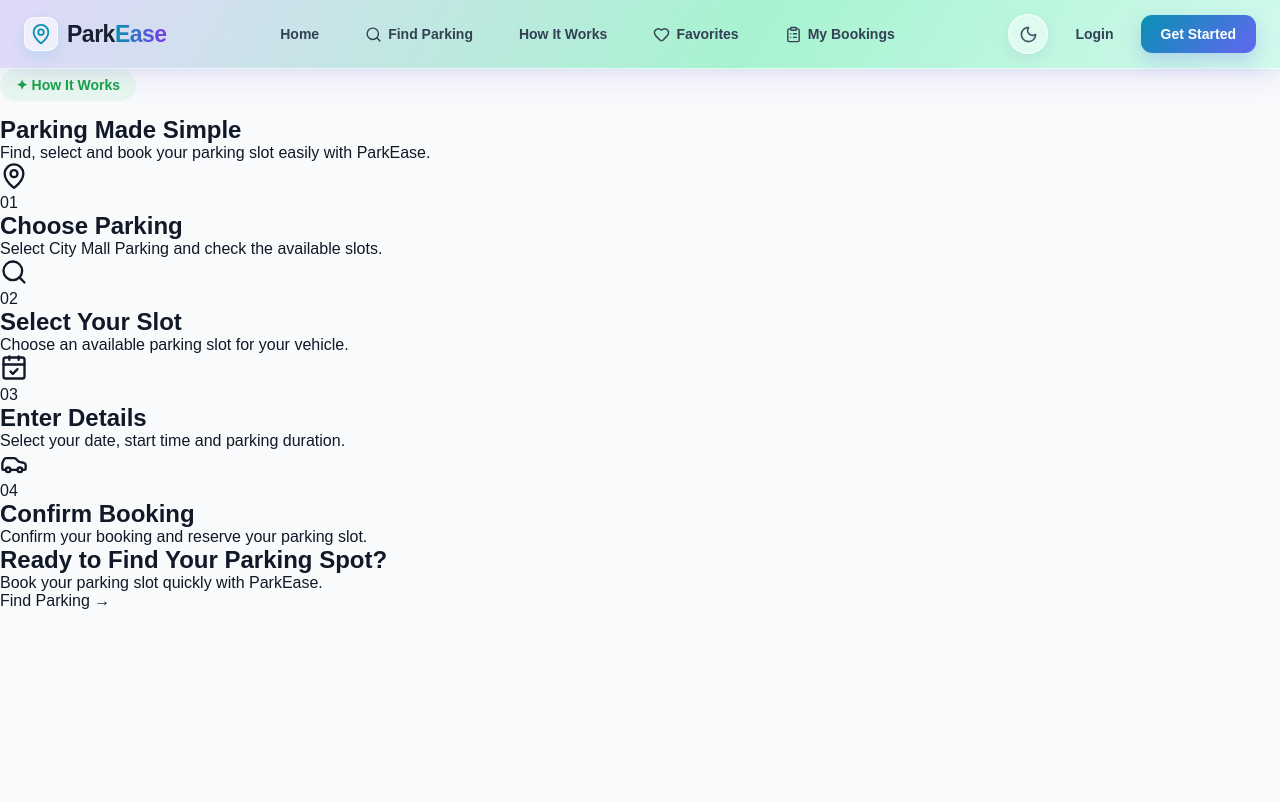
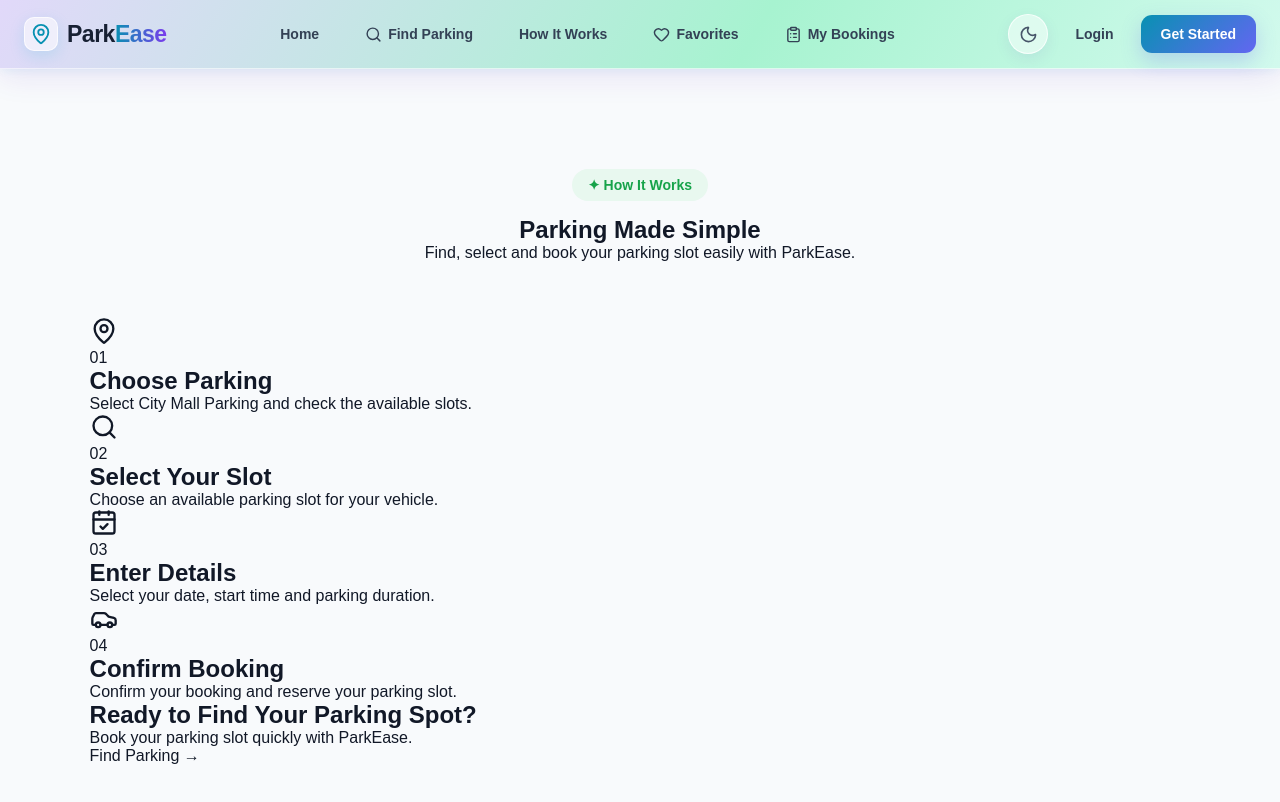
Before and after one commit to dibeyendu-dev/smart-parking-system, a React (Vite) app: page /about in a window 1280 px wide. Shown: the top 802 px of the page. Built offline with nearby package versions, Linux system fonts and the light colour scheme.

Commit message:
about css part 1 added

```diff
--- a/src/css/About.css
+++ b/src/css/About.css
@@ -0,0 +1,12 @@
+/* About Page */
+.about-page {
+    min-height: 100vh;
+    padding: 100px 7%;
+    background: #f8fafc;
+}
+
+/* About Header */
+.about-header {
+    text-align: center;
+    margin-bottom: 55px;
+}
```
